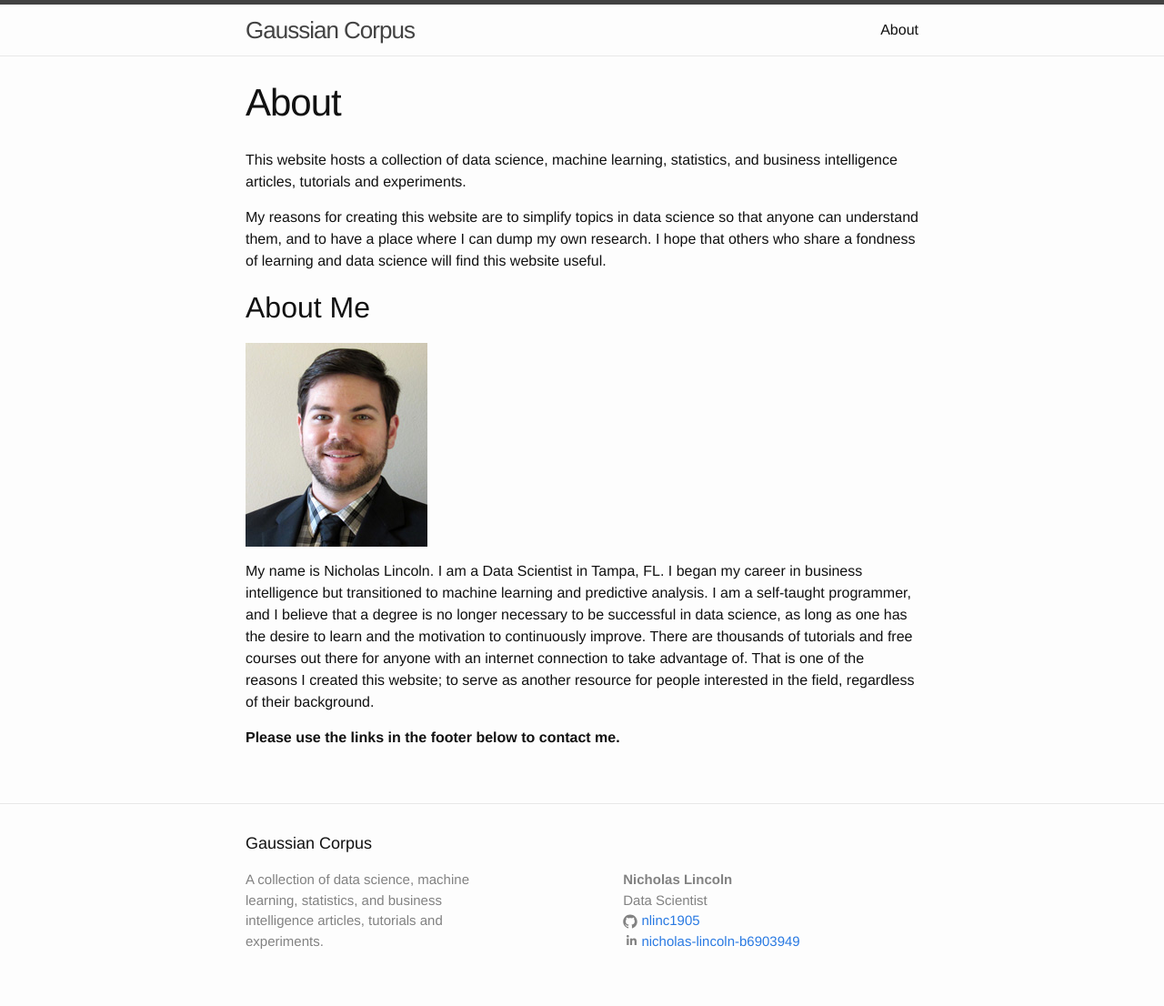
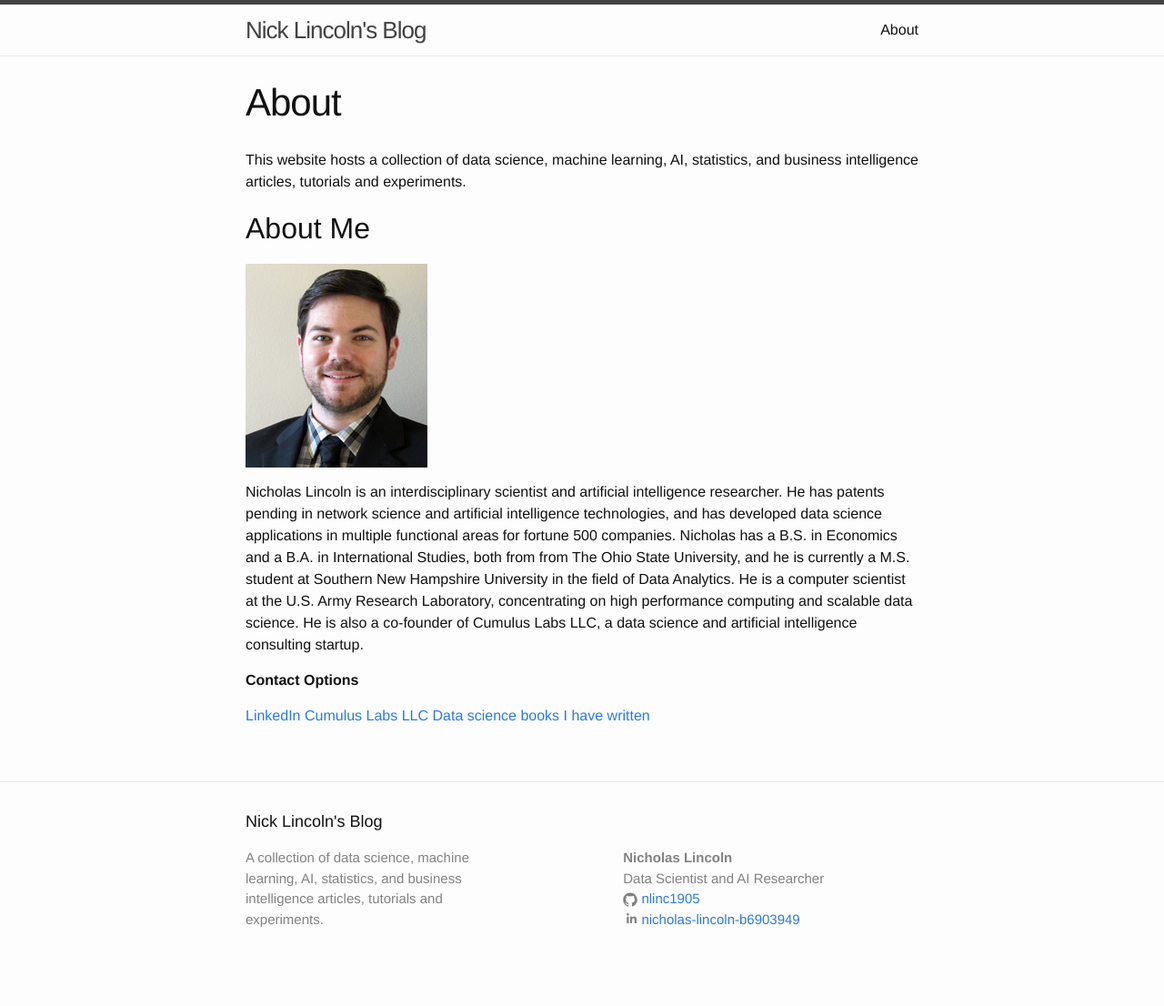
Before and after one commit to nlinc1905/nlinc1905.github.io, a Jekyll site: the page built from about.md, in a window 1280 px wide. Shown: the whole page at 91% size. Built offline with Jekyll 4.4.1, drawn with Linux system fonts in a browser that asks for light colours; after the commit the page ends 1082 px from its top, so only the background shows below that.

Commit message:
New name

```diff
--- a/_config.yml
+++ b/_config.yml
@@ -14,21 +14,21 @@
 # You can create any custom variable you would like, and they will be accessible
 # in the templates via {{ site.myvariable }}.
 locale                   : "en"
-title                    : "Gaussian Corpus"
+title                    : "Nick Lincoln's Blog"
 title_separator          : "-"
 url						 : "https://nlinc1905.github.io"  #Base URL
 repository               : "nlinc1905/nlinc1905.github.io"  #GitHub repo for the site
 teaser                   : ""  #Path of teaser image, e.g. "/assets/images/500x300.png"
 description              : > # > means ignore newlines until next key
-  A collection of data science, machine learning, statistics,
+  A collection of data science, machine learning, AI, statistics,
   and business intelligence articles, tutorials and experiments.
 
 #Site Author
 author:
   name             : "Nicholas Lincoln"
   avatar           : # path of avatar image, e.g. "/assets/images/bio-photo.jpg"
-  bio              : "Data Scientist"
-  location         : "Tampa, FL"
+  bio              : "Data Scientist and AI Researcher"
+  location         : "Aberdeen, MD"
   uri			   : "https://nlinc1905.github.io"
   github           : "nlinc1905"
   linkedin		   : "nicholas-lincoln-b6903949"
--- a/about.md
+++ b/about.md
@@ -4,19 +4,21 @@ title: About
 permalink: /about/
 ---
 
-This website hosts a collection of data science, machine learning, statistics, and business intelligence articles, tutorials and experiments.
-
-My reasons for creating this website are to simplify topics in data science so that anyone can understand them, and to have a place where I can dump
-my own research.  I hope that others who share a fondness of learning and data science will find this website useful.
+This website hosts a collection of data science, machine learning, AI, statistics, and business intelligence articles, tutorials and experiments.
 
 ## About Me
 
 ![Profile Photo]({{ site.url }}/assets/images/profile_photo_medium.jpg)
 
-My name is Nicholas Lincoln.  I am a Data Scientist in Tampa, FL.  I began my career in business intelligence but transitioned to machine learning
-and predictive analysis.  I am a self-taught programmer, and I believe that a degree is no longer necessary to be successful in data science,
-as long as one has the desire to learn and the motivation to continuously improve.  There are thousands of tutorials and free courses out there
-for anyone with an internet connection to take advantage of.  That is one of the reasons I created this website; to serve as another resource
-for people interested in the field, regardless of their background.
+Nicholas Lincoln is an interdisciplinary scientist and artificial intelligence researcher.  He has patents pending in network science and
+artificial intelligence technologies, and has developed data science applications in multiple functional areas for fortune 500 companies.
+Nicholas has a B.S. in Economics and a B.A. in International Studies, both from from The Ohio State University, and he is currently a M.S.
+student at Southern New Hampshire University in the field of Data Analytics.  He is a computer scientist at the U.S. Army Research Laboratory,
+concentrating on high performance computing and scalable data science.  He is also a co-founder of Cumulus Labs LLC, a data science and
+artificial intelligence consulting startup.
 
-**Please use the links in the footer below to contact me.**
+**Contact Options**
+
+[LinkedIn](https://www.linkedin.com/in/nicholas-lincoln-b6903949/)
+[Cumulus Labs LLC](http://www.cumuluslabs.net/)
+[Data science books I have written](https://dsilt-stats.weebly.com/)
```
Also changed, not shown: README.md.
